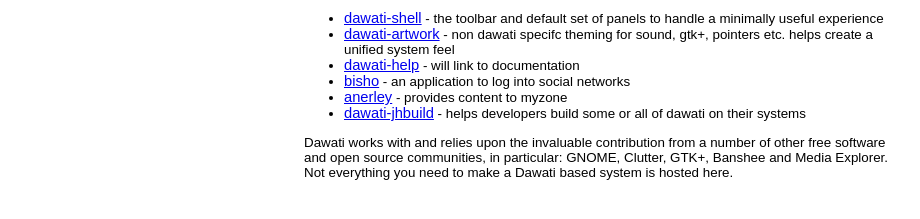
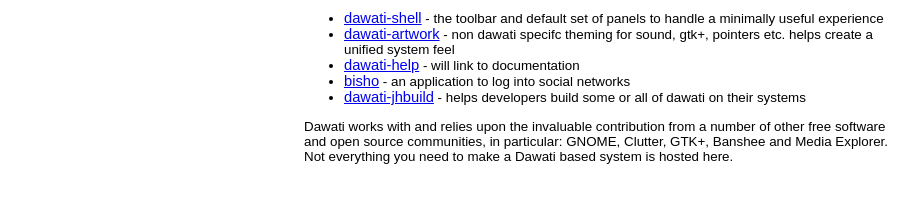
Before and after one commit to dawati/dawati.github.com, a plain HTML site: page index.html in a window 1280 px wide. Shown: the part 409-628 px from the top of the page, without its empty margins (36-956 px from the left). Drawn offline with Linux system fonts and the light colour scheme.

Commit message:
remove anerley from the list of packages

```diff
--- a/index.html
+++ b/index.html
@@ -90,7 +90,6 @@
 <li><a href="https://github.com/dawati/dawati-artwork">dawati-artwork</a> - non dawati specifc theming for sound, gtk+, pointers etc. helps create a unified system feel</li>
 <li><a href="https://github.com/dawati/dawati-help">dawati-help</a> - will link to documentation</li>
 <li><a href="https://github.com/dawati/bisho">bisho</a> - an application to log into social networks</li>
-<li><a href="https://github.com/dawati/anerley">anerley</a> - provides content to myzone</li>
 <li><a href="https://github.com/dawati/dawati-jhbuild">dawati-jhbuild</a> - helps developers build some or all of dawati on their systems</li>
 </ul></p>
 
```
